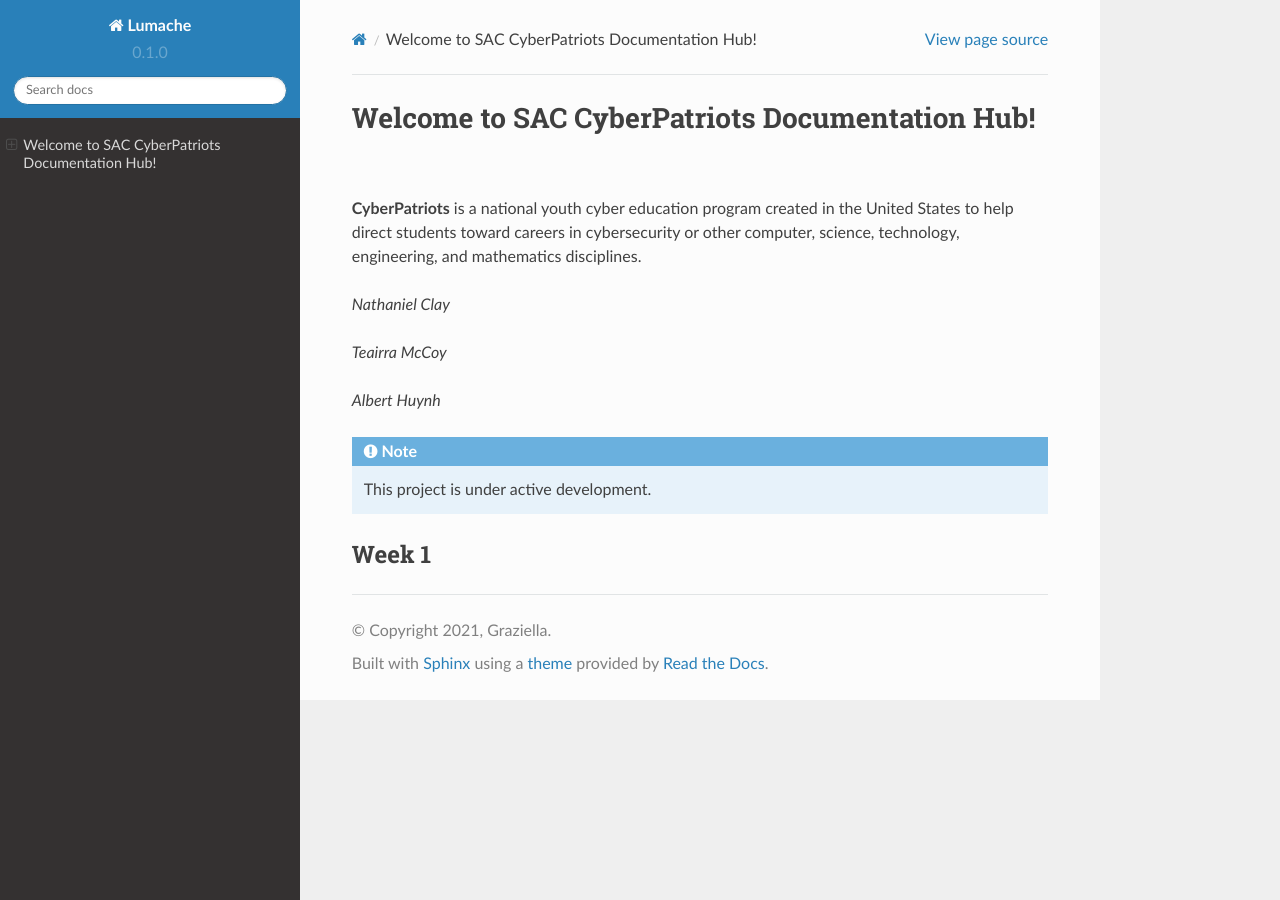
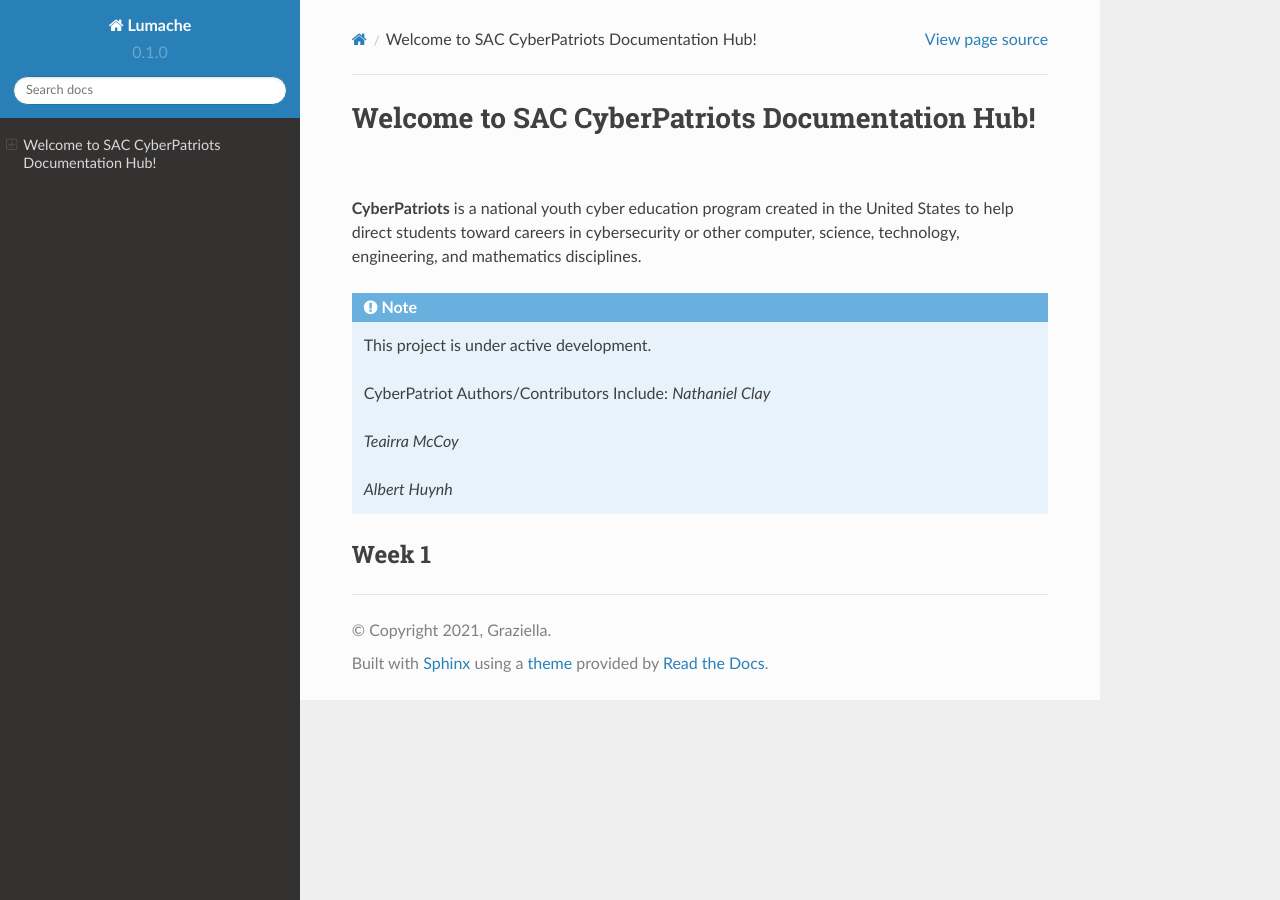
Before and after one commit to natt96z/cybersac, a Sphinx documentation site: the page built from docs/source/index.rst, in a window 1280 px wide. Built offline with Sphinx 7.4.7 and the Read the Docs theme 2.0.0, drawn with Linux system fonts in a browser that asks for light colours.

Commit message:
Update index.rst

```diff
--- a/docs/source/index.rst
+++ b/docs/source/index.rst
@@ -5,16 +5,16 @@
 
 **CyberPatriots** is a national youth cyber education program created in the United States to help direct students toward careers in cybersecurity or other computer, science, technology, engineering, and mathematics disciplines.
 
-.. CyberPatriot Doc Hub Authors::
-*Nathaniel Clay*
-
-*Teairra McCoy*
-
-*Albert Huynh*
-
 .. note::
 
    This project is under active development.
 
+   CyberPatriot Authors/Contributors Include:
+   *Nathaniel Clay*
+
+   *Teairra McCoy*
+
+   *Albert Huynh*
+
 Week 1
 --------
```
